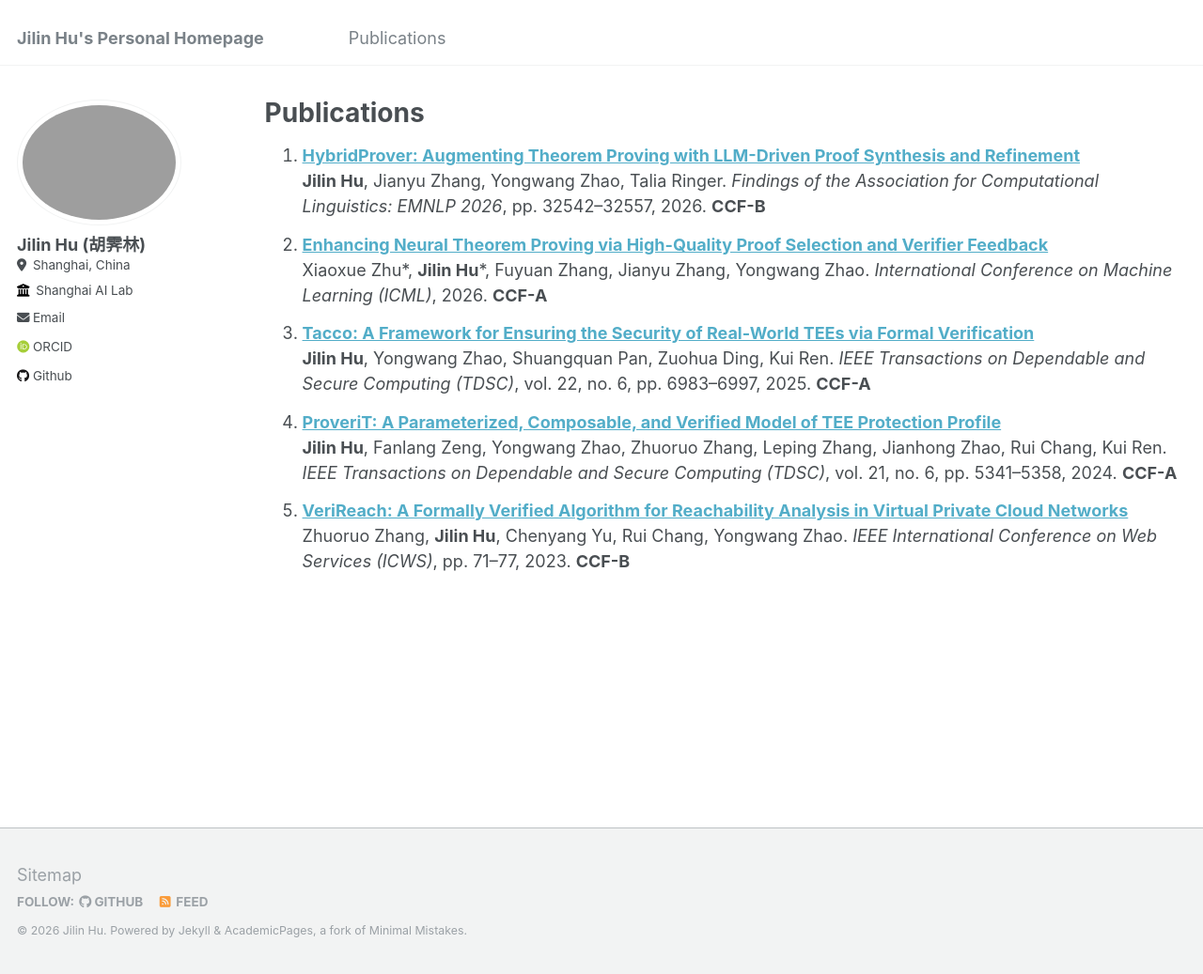
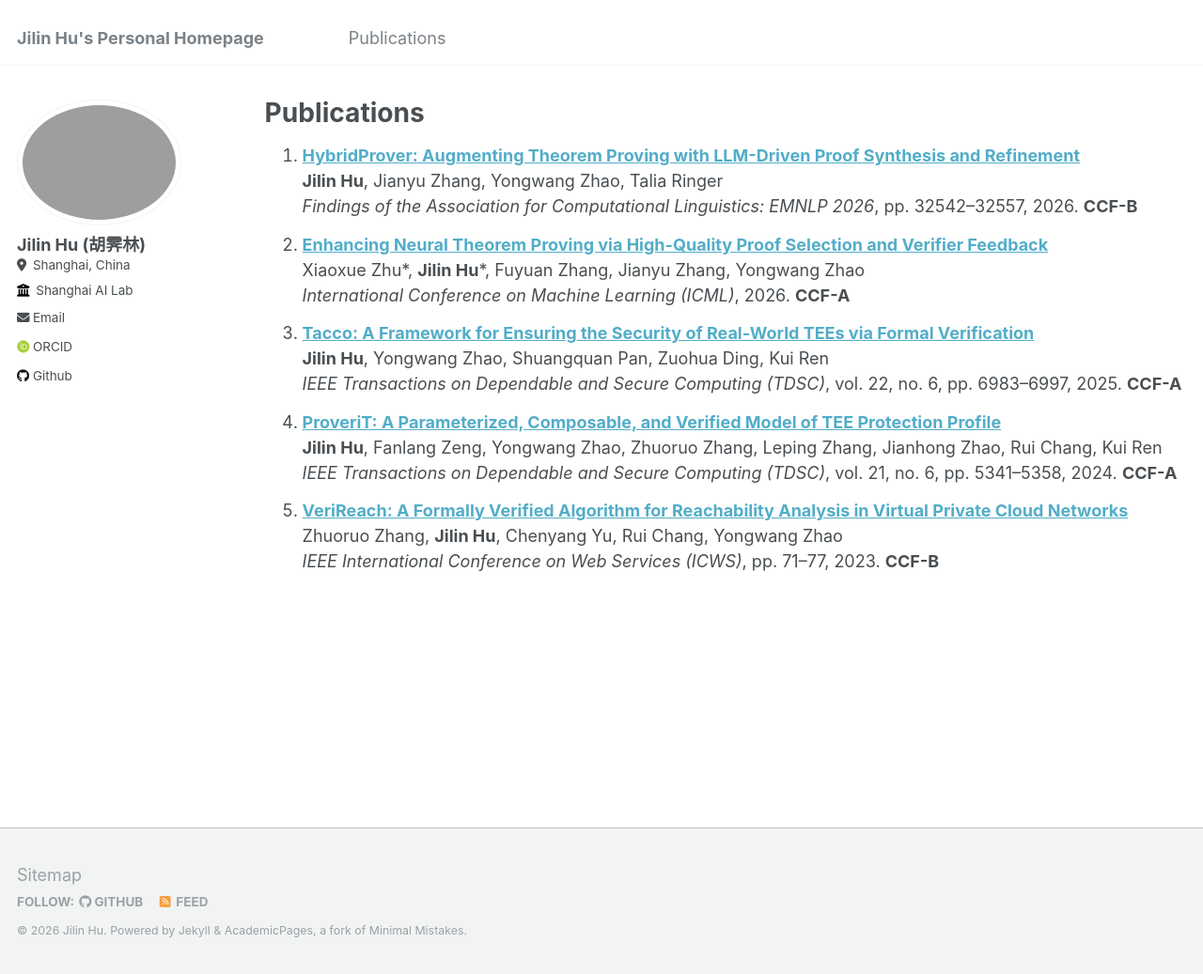
Before and after one commit to JilinHu/JilinHu.github.io, a Jekyll site: the page built from _pages/publications.md, in a window 1280 px wide and 1037 px high. Shown: the whole window at 94% size. Built offline with Jekyll 4.4.1, drawn with Linux system fonts in a browser that asks for light colours; some web fonts are replaced.

Commit message:
Put authors and venue on separate lines

```diff
--- a/_pages/publications.md
+++ b/_pages/publications.md
@@ -17,9 +17,9 @@ author_profile: true
 {%- else %}<strong>{{ pub.title }}</strong>
 {%- endif %}
 <br/>
-{{ pub.authors | replace: 'Jilin Hu', '<strong>Jilin Hu</strong>' }}.
-<em>{{ pub.venue }}</em>{% if pub.pubinfo %}, {{ pub.pubinfo }}{% endif %}, {{ pub.date | date: "%Y" }}.
-<strong>{{ pub.ccf }}</strong>
+{{ pub.authors | replace: 'Jilin Hu', '<strong>Jilin Hu</strong>' }}
+<br/>
+<em>{{ pub.venue }}</em>{% if pub.pubinfo %}, {{ pub.pubinfo }}{% endif %}, {{ pub.date | date: "%Y" }}. <strong>{{ pub.ccf }}</strong>
 </li>
 {% endfor %}
 </ol>
```
